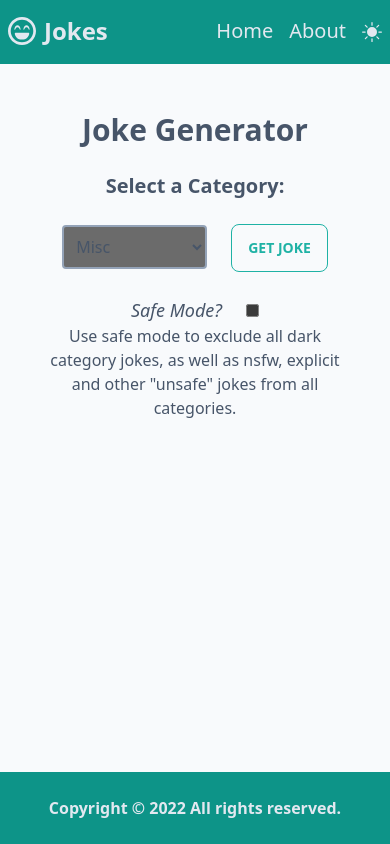
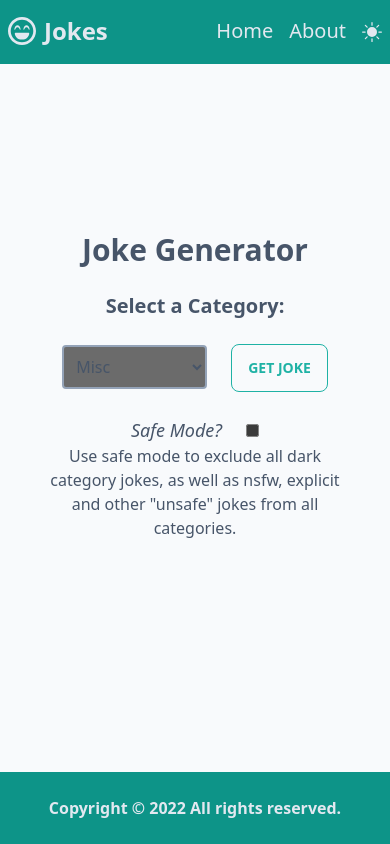
Before and after one commit to patricia-hurst/githubfinder-course-project, a React (Create React App) app: page / in a window 390 px wide. Built offline with nearby package versions, Linux system fonts and the light colour scheme.

Commit message:
update wrapper to fix mobile footer padding issue

```diff
--- a/src/components/layout/Footer.js
+++ b/src/components/layout/Footer.js
@@ -2,7 +2,8 @@ const Footer = () => {
   const footerYear = new Date().getFullYear();
 
   return (
-    <footer className="fixed bottom-0 w-full text-center bg-teal-600 text-slate-200 dark:border-transparent dark:bg-neutral py-6">
+    // <footer className="fixed bottom-0 w-full text-center bg-teal-600 text-slate-200 dark:border-transparent dark:bg-neutral py-6">
+    <footer className="text-center bg-teal-600 text-slate-200 dark:border-transparent dark:bg-neutral py-6">
       <p className="font-bold">
         Copyright &copy; {footerYear} All rights reserved.
       </p>
--- a/src/components/ui/Wrapper.js
+++ b/src/components/ui/Wrapper.js
@@ -1,6 +1,6 @@
 const Wrapper = props => {
   return (
-    <div className="flex flex-col items-center text-center w-80 md:w-96 mx-auto">
+    <div className="flex flex-col items-center text-center grow overflow-x-hidden w-80 md:w-96 mx-auto my-12 px-2">
       {props.children}
     </div>
   );
--- a/src/pages/Home.js
+++ b/src/pages/Home.js
@@ -5,7 +5,7 @@ import Wrapper from '../components/ui/Wrapper';
 
 const Home = () => {
   return (
-    <main className="mt-12 px-2 grow overflow-x-hidden">
+    <main>
       <Wrapper>
         <JokesSelect />
         <JokesResults />
```
